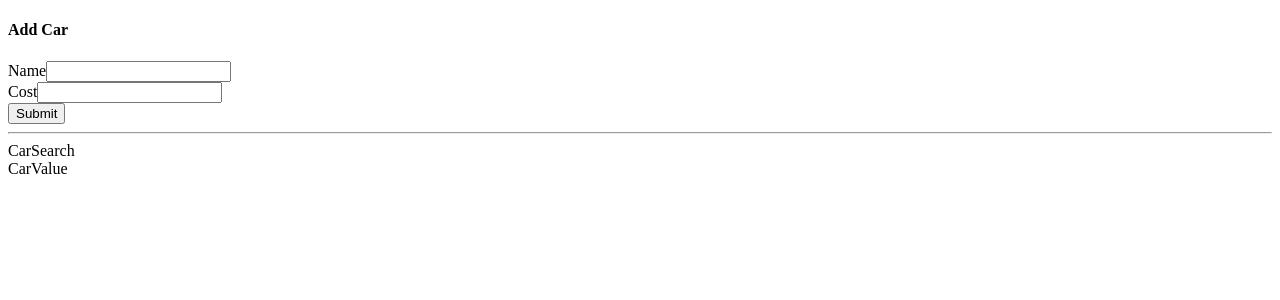
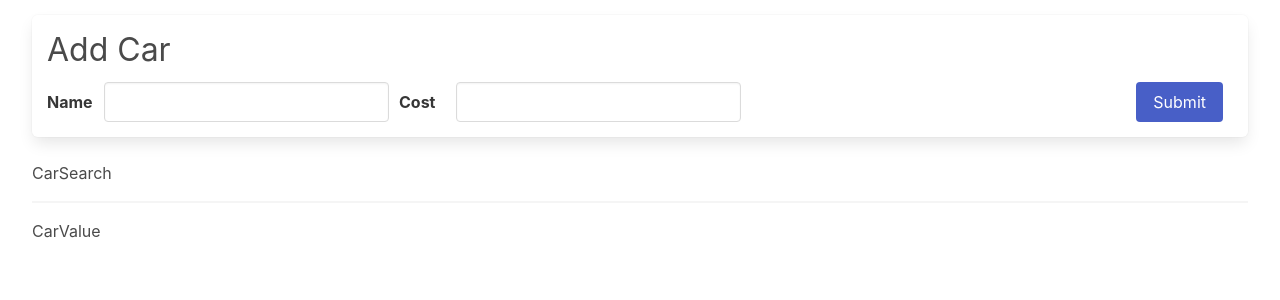
Before and after one commit to mirkiy/cars, a React (Create React App) app: page / in a window 1280 px wide. Shown: the top 300 px of the page. Built offline with nearby package versions, Linux system fonts and the light colour scheme.

Commit message:
added styling

```diff
--- a/src/App.js
+++ b/src/App.js
@@ -5,10 +5,10 @@ import CarValue from './components/CarValue';
 
 function App() {
   return (
-    <div>
+    <div className="container is-fluid">
       <CarForm />
+      <CarSearch />
       <CarList />
-      <CarSearch />
       <CarValue />
     </div>
   );
--- a/src/index.js
+++ b/src/index.js
@@ -1,3 +1,5 @@
+import 'bulma/css/bulma.css';
+import './styles.css';
 import React from 'react';
 import { createRoot } from 'react-dom/client';
 import { Provider } from 'react-redux';
```
